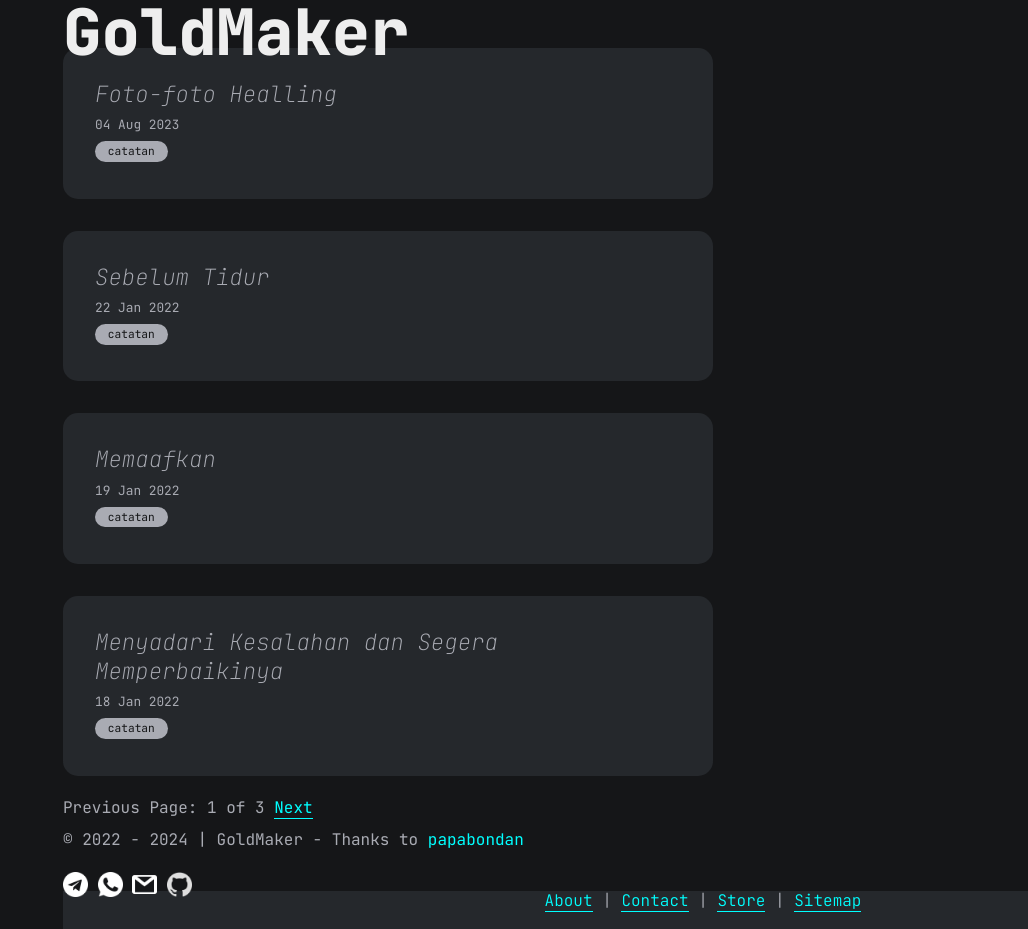
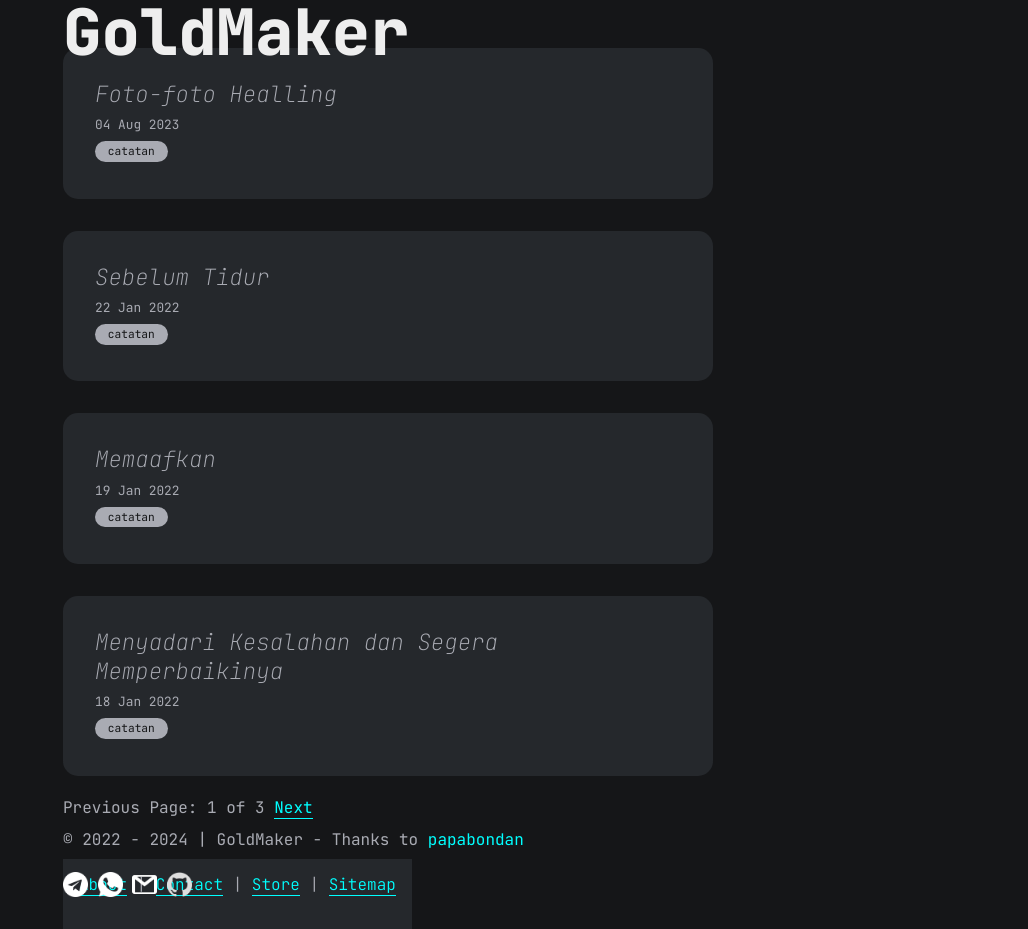
Before and after one commit to angganesia/angganesia.github.io, a Jekyll site: the page built from index.html, in a window 1280 px wide and 929 px high. Shown: the whole window, without its empty margins (252-1280 px from the left). Built offline with Jekyll 4.4.1, drawn with Linux system fonts in a browser that asks for light colours; the list of posts is cut into pages by our own code; comment, search, counter and statistics services are not loaded.

Commit message:
update main.css

```diff
--- a/assets/css/main.css
+++ b/assets/css/main.css
@@ -74,10 +74,13 @@
 }
 
 #bio-wrapper {
+  margin: auto;
+  padding: 1rem;
+  overflow: hidden;
   text-align: center;
   position: fixed;
   bottom: 0;
-  width: 100%;
+  max-width: 100%;
   background: var(--gray-3);
 }
 
```
